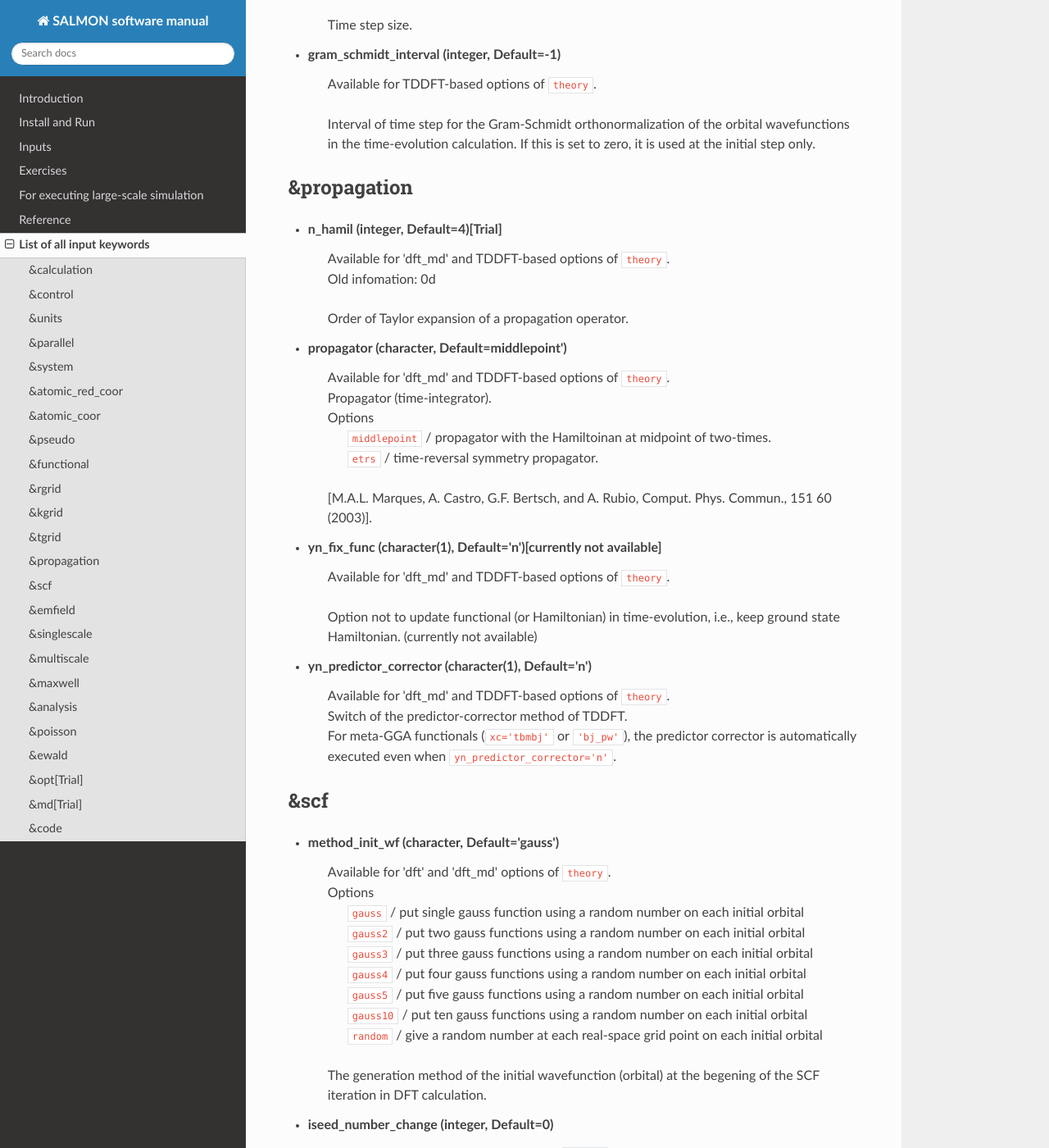
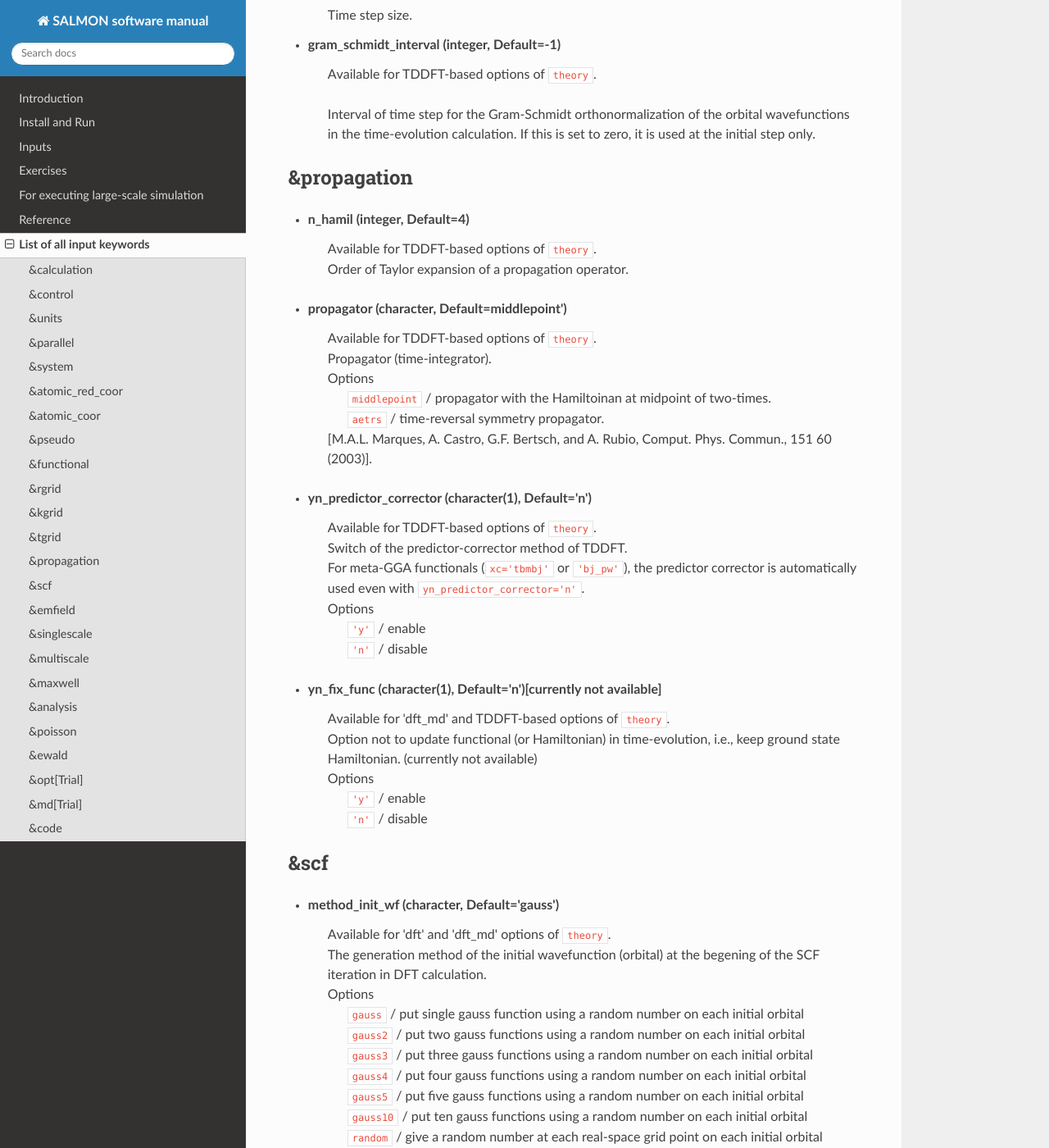
Before and after one commit to SALMON-TDDFT/SALMON-DOCS, a Sphinx documentation site: the page built from source/input_keyword_list.rst, in a window 1280 px wide and 1400 px high, scrolled down 11390 px. Shown: the whole window at 82% size. Built offline with Sphinx 7.4.7 and the Read the Docs theme 2.0.0, drawn with Linux system fonts in a browser that asks for light colours; formulas are drawn with MathJax 3; some of the changed text lies outside the part shown.

Commit message:
Update input_keyword_list.rst

```diff
--- a/source/input_keyword_list.rst
+++ b/source/input_keyword_list.rst
@@ -382,21 +382,21 @@
 
 - **num_kgrid(3)** (integer, Default=1)
    | Available for ``yn_periodic='y'`` with the DFT/TDDFT based options of ``theory``.
-   Number of k-points (grid points of k-vector) for each direction discretizing the Brillouin zone.
+   | Number of k-points (grid points of k-vector) for each direction discretizing the Brillouin zone.
 
 - **file_kw** (character, Default='none')
    | Available for ``yn_periodic='y'`` with the DFT/TDDFT based options of ``theory``.
    | File name for user specified k-points. This file will be read if ``num_kgrid`` is smaller than 1. The k-points are given as following format, for example, :
    |
-   |  8     #(number of k-points)
-   |  1   -0.50  -0.50  -0.50   0.1250   #(id, kx, ky, kz, weight)
-   |  2   -0.50  -0.50   0.00   0.1250
-   |  3   -0.50   0.00  -0.50   0.1250
-   |  4   -0.50   0.00   0.00   0.1250
-   |  5    0.00  -0.50  -0.50   0.1250
-   |  6    0.00  -0.50   0.00   0.1250
-   |  7    0.00   0.00  -0.50   0.1250
-   |  8    0.00   0.00   0.00   0.1250
+   |   8     #(number of k-points)
+   |   1   -0.50  -0.50  -0.50   0.1250   #(id, kx, ky, kz, weight)
+   |   2   -0.50  -0.50   0.00   0.1250
+   |   3   -0.50   0.00  -0.50   0.1250
+   |   4   -0.50   0.00   0.00   0.1250
+   |   5    0.00  -0.50  -0.50   0.1250
+   |   6    0.00  -0.50   0.00   0.1250
+   |   7    0.00   0.00  -0.50   0.1250
+   |   8    0.00   0.00   0.00   0.1250
 
 &tgrid
 ------
@@ -416,33 +416,39 @@
 &propagation
 ------------
 
-- **n_hamil** (integer, Default=4)[Trial]
-   | Available for 'dft_md' and TDDFT-based options of ``theory``.
-   | Old infomation: 0d
-   Order of Taylor expansion of a propagation operator.
+- **n_hamil** (integer, Default=4)
+   | Available for TDDFT-based options of ``theory``.
+   | Order of Taylor expansion of a propagation operator.
 
 - **propagator** (character, Default=middlepoint')
-   | Available for 'dft_md' and TDDFT-based options of ``theory``.
+   | Available for TDDFT-based options of ``theory``.
    | Propagator (time-integrator).
    | Options
    |   ``middlepoint`` / propagator with the Hamiltoinan at midpoint of two-times.
-   |   ``etrs`` / time-reversal symmetry propagator.
-   [M.A.L. Marques, A. Castro, G.F. Bertsch, and A. Rubio, Comput. Phys. Commun., 151 60 (2003)].
+   |   ``aetrs`` / time-reversal symmetry propagator.
+   | [M.A.L. Marques, A. Castro, G.F. Bertsch, and A. Rubio, Comput. Phys. Commun., 151 60 (2003)].
+
+- **yn_predictor_corrector** (character(1), Default='n')
+   | Available for TDDFT-based options of ``theory``.
+   | Switch of the predictor-corrector method of TDDFT.
+   | For meta-GGA functionals (``xc='tbmbj'`` or ``'bj_pw'``), the predictor corrector is automatically used even with ``yn_predictor_corrector='n'``.
+   | Options
+   |   ``'y'`` / enable
+   |   ``'n'`` / disable
 
 - **yn_fix_func** (character(1), Default='n')[currently not available]
    | Available for 'dft_md' and TDDFT-based options of ``theory``.
-   Option not to update functional (or Hamiltonian) in time-evolution, i.e., keep ground state Hamiltonian. (currently not available)
-
-- **yn_predictor_corrector** (character(1), Default='n')
-   | Available for 'dft_md' and TDDFT-based options of ``theory``.
-   | Switch of the predictor-corrector method of TDDFT.
-   | For meta-GGA functionals (``xc='tbmbj'`` or ``'bj_pw'``), the predictor corrector is automatically executed even when ``yn_predictor_corrector='n'``.
+   | Option not to update functional (or Hamiltonian) in time-evolution, i.e., keep ground state Hamiltonian. (currently not available)
+   | Options
+   |   ``'y'`` / enable
+   |   ``'n'`` / disable
 
 &scf
 ----
 
 - **method_init_wf** (character, Default='gauss')
    | Available for 'dft' and 'dft_md' options of ``theory``.
+   | The generation method of the initial wavefunction (orbital) at the begening of the SCF iteration in DFT calculation.
    | Options
    |   ``gauss`` / put single gauss function using a random number on each initial orbital
    |   ``gauss2`` / put two gauss functions using a random number on each initial orbital
@@ -451,7 +457,6 @@
    |   ``gauss5`` / put five gauss functions using a random number on each initial orbital
    |   ``gauss10`` / put ten gauss functions using a random number on each initial orbital
    |   ``random`` / give a random number at each real-space grid point on each initial orbital
-   The generation method of the initial wavefunction (orbital) at the begening of the SCF iteration in DFT calculation.
 
 
 - **iseed_number_change** (integer, Default=0)
@@ -480,7 +485,7 @@
 
 - **method_mixing** (character, Default='broyden')
    | Available for 'dft' and 'dft_md' options of ``theory``.
-   | Methods for density/potential mixing for scf cycle. ``simple`` and ``broyden`` can be chosen.
+   | Methods for density/potential mixing for scf cycle.
    | Options
    |  ``simple`` / Simple mixing method
    |  ``broyden`` / modified-Broyden method
@@ -516,7 +520,7 @@
 
 - **update_mixing_ratio** (real(8), Default=3.0d0)
    | Available for ``yn_auto_mixing='y'`` in 'dft' and 'dft_md' options of ``theory``.
-   Threshold for the change of the mixing-rate in ``yn_auto_mixing='y'`` option. The mixing-rate is reduced to half when the ratio of the density differences between the current and previous iteration steps is larger than ``update_mixing_ratio``.
+   | Threshold for the change of the mixing-rate in ``yn_auto_mixing='y'`` option. The mixing-rate is reduced to half when the ratio of the density differences between the current and previous iteration steps is larger than ``update_mixing_ratio``.
 
 - **yn_subspace_diagonalization** (character, Default='y')
    | Available for 'dft' and 'dft_md' options of ``theory``.
@@ -535,7 +539,7 @@
    |   ``'norm_pot'``/ Convergence is checked by ||Vlocal_iter(ix)-Vlocal_iter-1(ix)||\ :sup:`2`\, where Vlocal is Vh + Vxc + Vps_local.
    |   ``'pot_dng'``/ Convergence is checked by ||Vlocal_iter(ix)-Vlocal_iter-1(ix)||\ :sup:`2`\/(number of grids).
 
-- **threshold** (real(8), Default=1d-17 [a.u.] (for ``convergence='rho_dne'``) and -1 (for other options of ``convergence``)
+- **threshold** (real(8), Default=1d-17 [a.u.] (for ``convergence='rho_dne'``) and -1 (for other options of ``convergence``))
    | Available for 'dft' and 'dft_md' options of ``theory``.
    | Threshold for convergence that is specified by ``convergence`` keyword.
    | Unit conversions are: 1 a.u.= 45.54 A\ :sup:`-6`\ for ``convergence='norm_rho'`` and ``'norm_rho_dng'``,  1 a.u.= 33.72x10\ :sup:`4`\ A\ :sup:`-6`\eV\ :sup:`2`\ for  ``convergence='norm_pot'`` and ``'norm_pot_dng'``
@@ -544,9 +548,9 @@
    | Available for 'dft' and 'dft_md' options of ``theory``.
    The number of initial iterations for redistribution of the occupation number in finite temperature calculation.
 
-- **nscf_init_diagonal** (integer, Default=10)
-   | Available for 'dft' option of ``theory``.
-   The number of initial iterations for which subspace diagonalization is not done if ``&scf/yn_subspace_diagonalization`` is ``'y'``.
+- **nscf_init_no_diagonal** (integer, Default=10)
+   | Available for ``&scf/yn_subspace_diagonalization='y'`` with 'dft' option of ``theory``.
+   The number of initial iterations for which subspace diagonalization is not done.
 
 - **nscf_init_mix_zero** (Integer, Default=-1)
    | Available for 'dft' option of ``theory``.
```
Also changed, not shown: other parts of source/input_keyword_list.rst (+6 -7 lines).
